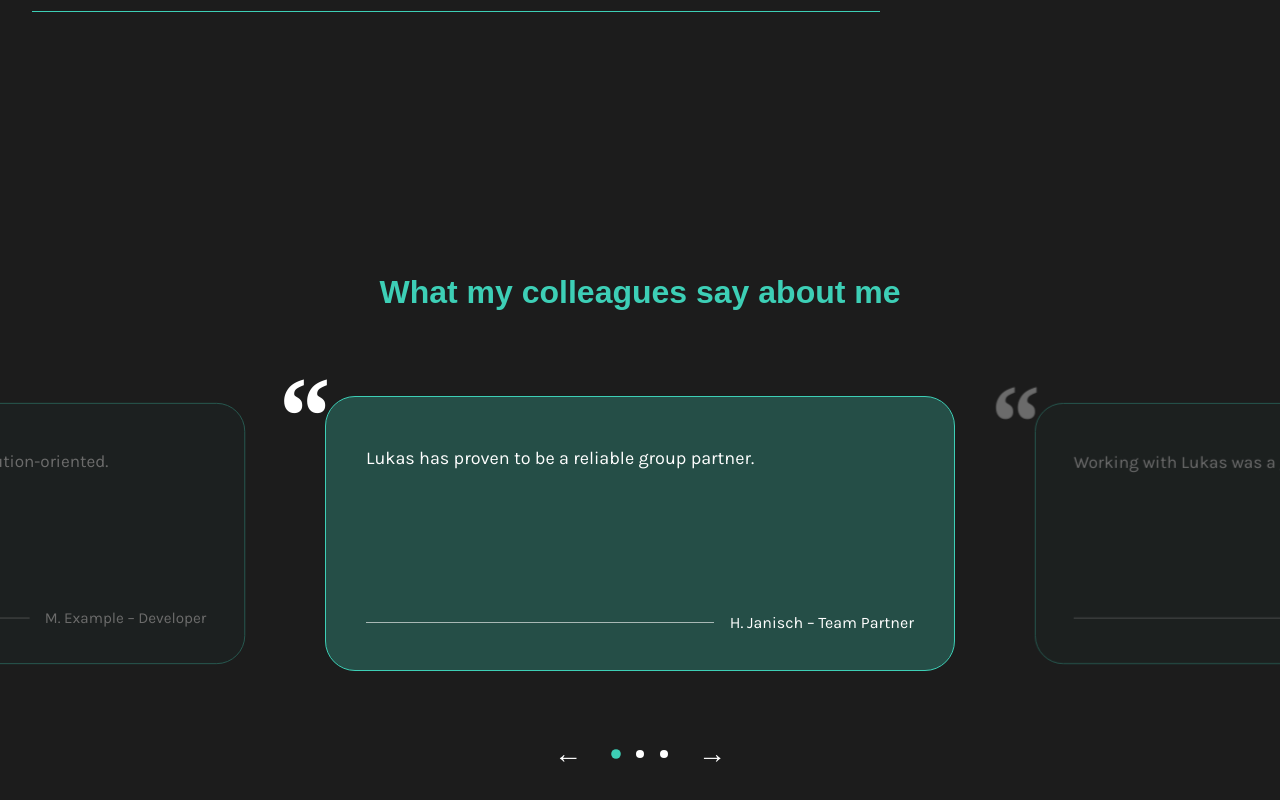
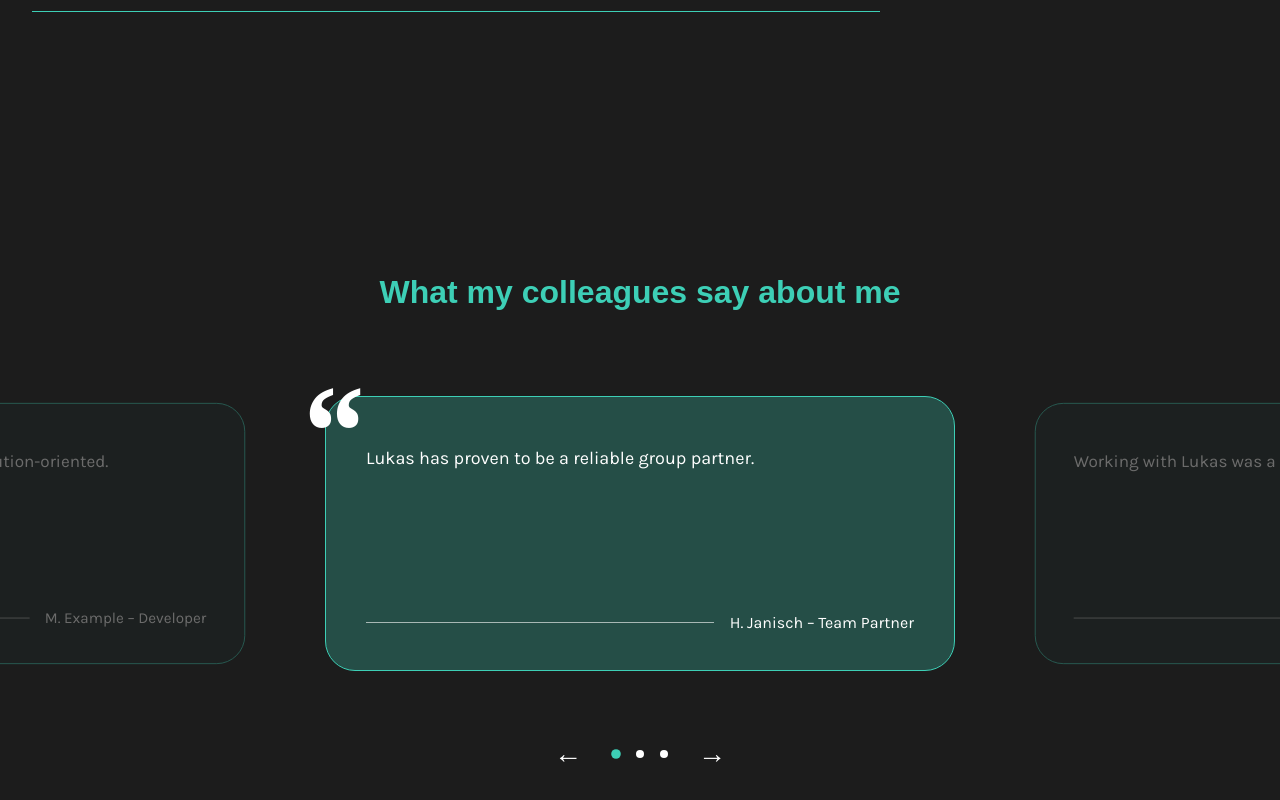
Before and after one commit to TobiasIllnerDev/Portfolio, an Angular app: page / in a window 1280 px wide. Shown: the part 2970-3770 px from the top of the page. Built offline with nearby package versions, Linux system fonts and the light colour scheme; a web font is replaced by a local one.

Commit message:
feat: styling

```diff
--- a/src/app/pages/main-section/comments/comments.html
+++ b/src/app/pages/main-section/comments/comments.html
@@ -14,6 +14,7 @@
             @for (comment of sliderComments; track $index; let index = $index) {
               <article
                 class="comment-card"
+                [class.comment-card--visible]="isVisibleSlide(index)"
                 [class.comment-card--active]="index === trackIndex"
                 [attr.aria-hidden]="index === trackIndex ? null : 'true'"
               >
--- a/src/app/pages/main-section/comments/comments.scss
+++ b/src/app/pages/main-section/comments/comments.scss
@@ -37,9 +37,28 @@ $transition-duration: 300ms;
     width: 100%;
 
     &__viewport {
-      width: 100%;
+      position: relative;
+
+      width: min(100%, 1440px);
+      margin-inline: auto;
       padding: 35px 0;
       overflow: hidden;
+
+      &::before {
+        content: "“";
+
+        position: absolute;
+        z-index: 2;
+        top: 5px;
+        left: calc(52% - var(--card-width) / 2 - 48px);
+
+        color: white;
+        font-family: Georgia, serif;
+        font-size: 130px;
+        font-weight: 700;
+        line-height: 1;
+        pointer-events: none;
+      }
     }
 
     &__track {
@@ -154,26 +173,20 @@ $transition-duration: 300ms;
     border: 1px solid $button-green;
     border-radius: 30px;
 
-    opacity: 0.35;
+    visibility: hidden;
+    opacity: 0;
     transform: scale(0.95);
 
     transition:
       opacity $transition-duration ease-in-out,
       transform $transition-duration ease-in-out,
-      background-color $transition-duration ease-in-out;
+      background-color $transition-duration ease-in-out,
+      visibility 0s linear $transition-duration;
 
-    &::before {
-      content: "“";
-
-      position: absolute;
-      top: -37px;
-      left: -48px;
-
-      color: white;
-      font-family: Georgia, serif;
-      font-size: 110px;
-      font-weight: 700;
-      line-height: 1;
+    &--visible {
+      visibility: visible;
+      opacity: 0.35;
+      transition-delay: 0s;
     }
 
     &--active {
@@ -230,19 +243,20 @@ $transition-duration: 300ms;
     .comments-slider {
       --card-width: calc(100vw - 40px);
       --card-gap: 24px;
+
+      &__viewport {
+        &::before {
+          top: 5px;
+          left: calc(50% - var(--card-width) / 2 + 12px);
+          font-size: 90px;
+        }
+      }
     }
 
     .comment-card {
       min-height: 300px;
       padding: 45px 24px 30px;
       border-radius: 24px;
-
-      &::before {
-        top: -30px;
-        left: 12px;
-
-        font-size: 90px;
-      }
 
       blockquote {
         p {
--- a/src/app/pages/main-section/comments/comments.ts
+++ b/src/app/pages/main-section/comments/comments.ts
@@ -36,7 +36,7 @@ export class Comments {
   ];
 
   activeIndex = 0;
-  trackIndex = this.comments.length > 1 ? 1 : 0;
+  trackIndex = this.comments.length > 1 ? 2 : 0;
   isAnimating = false;
   isTransitionEnabled = true;
 
@@ -45,10 +45,18 @@ export class Comments {
       return this.comments;
     }
 
-    const firstComment = this.comments[0];
-    const lastComment = this.comments[this.comments.length - 1];
+    const commentCount = this.comments.length;
+    const leadingComments = [
+      this.comments[(commentCount - 2 + commentCount) % commentCount],
+      this.comments[commentCount - 1],
+    ];
+    const trailingComments = [this.comments[0], this.comments[1 % commentCount]];
 
-    return [lastComment, ...this.comments, firstComment];
+    return [...leadingComments, ...this.comments, ...trailingComments];
+  }
+
+  isVisibleSlide(index: number): boolean {
+    return Math.abs(index - this.trackIndex) <= 1;
   }
 
   showPreviousComment(): void {
@@ -82,7 +90,7 @@ export class Comments {
     this.isAnimating = true;
     this.isTransitionEnabled = true;
     this.activeIndex = index;
-    this.trackIndex = index + 1;
+    this.trackIndex = index + 2;
   }
 
   handleTransitionEnd(event: TransitionEvent): void {
@@ -90,14 +98,15 @@ export class Comments {
       return;
     }
 
-    const lastTrackIndex = this.comments.length + 1;
+    const firstCloneIndex = 1;
+    const lastCloneIndex = this.comments.length + 2;
 
-    if (this.trackIndex === 0) {
+    if (this.trackIndex === firstCloneIndex) {
       this.isTransitionEnabled = false;
-      this.trackIndex = this.comments.length;
-    } else if (this.trackIndex === lastTrackIndex) {
+      this.trackIndex = this.comments.length + 1;
+    } else if (this.trackIndex === lastCloneIndex) {
       this.isTransitionEnabled = false;
-      this.trackIndex = 1;
+      this.trackIndex = 2;
     }
 
     this.isAnimating = false;
```
